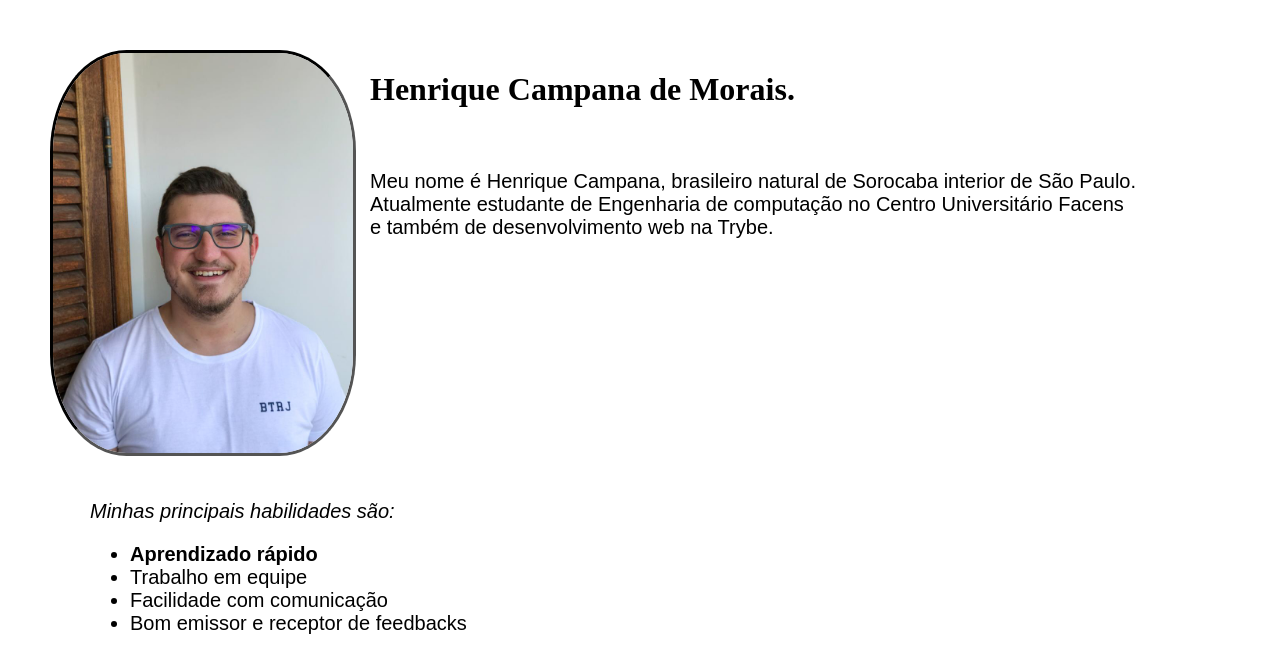
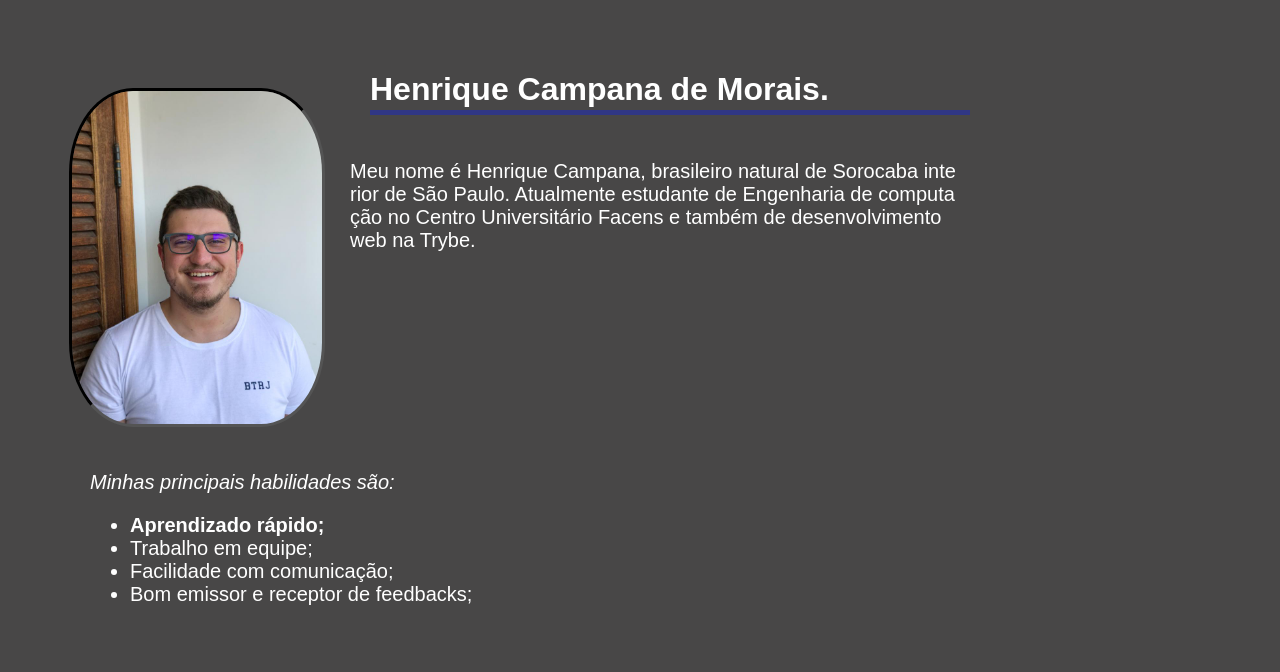
Before and after one commit to Campanaaa/Campanaaa.github.io, a plain HTML site: page index.html in a window 1280 px wide. Drawn offline with Linux system fonts and the light colour scheme.

Commit message:
Muda cor de fundo e adiciona retangulo azul

```diff
--- a/estilo.css
+++ b/estilo.css
@@ -1,5 +1,5 @@
 body {
-  background-color: rgba(255, 255, 255, 0.829);
+  background-color: rgba(17, 16, 16, 0.767);
   margin: 50px;
   margin-right: 100px;
 }
@@ -7,6 +7,17 @@ body {
 h1 {
   position: absolute;
   left: 370px;
+  color: white;
+  font-family: Arial, Helvetica, sans-serif;
+}
+
+#retangulo {
+  position: absolute;
+  left: 370px;
+  top: 110px;
+  width: 600px;
+  height: 5px;
+  background: rgba(0, 26, 255, 0.336);
 }
 
 #foto {
@@ -14,18 +25,22 @@ h1 {
   border-style: inset;
   border-width: medium;
   border-color: rgb(0, 0, 0);
-  width: 300px;
+  margin-left: 0.5cm;
+  margin-top: 1cm;
+  width: 250px;
 }
 
 .texto {
   margin: 40px;
   font-size: 20px;
   font-family: Arial, Helvetica, sans-serif;
-  text-align: justify;
+  color: white;
+  word-break: break-all;
 }
 
 #bio {
+  margin-right: 8.5cm;
   position: absolute;
-  left: 370px;
-  top: 150px;
+  left: 350px;
+  top: 140px;
 }
--- a/index.html
+++ b/index.html
@@ -8,6 +8,7 @@
   <body>
     <div>
       <h1>Henrique Campana de Morais.</h1>
+      <div id="retangulo"></div>
       <img
         id="foto"
         src="Minha_imagem.jpeg"
@@ -17,16 +18,16 @@
     <div class="texto">
       <p id="bio">
         Meu nome é Henrique Campana, brasileiro natural de Sorocaba interior de
-        São Paulo. <br>Atualmente estudante de Engenharia de computação no Centro
-        Universitário Facens <br>e também de desenvolvimento web na Trybe.
+        São Paulo. Atualmente estudante de Engenharia de computação no Centro
+        Universitário Facens e também de desenvolvimento web na Trybe.
       </p>
       <div class="habilidades">
         <p><em>Minhas principais habilidades são:</em></p>
         <ul>
-          <li><strong>Aprendizado rápido</strong></li>
-          <li>Trabalho em equipe</li>
-          <li>Facilidade com comunicação</li>
-          <li>Bom emissor e receptor de feedbacks</li>
+          <li><strong>Aprendizado rápido;</strong></li>
+          <li>Trabalho em equipe;</li>
+          <li>Facilidade com comunicação;</li>
+          <li>Bom emissor e receptor de feedbacks;</li>
         </ul>
       </div>
     </div>
```
